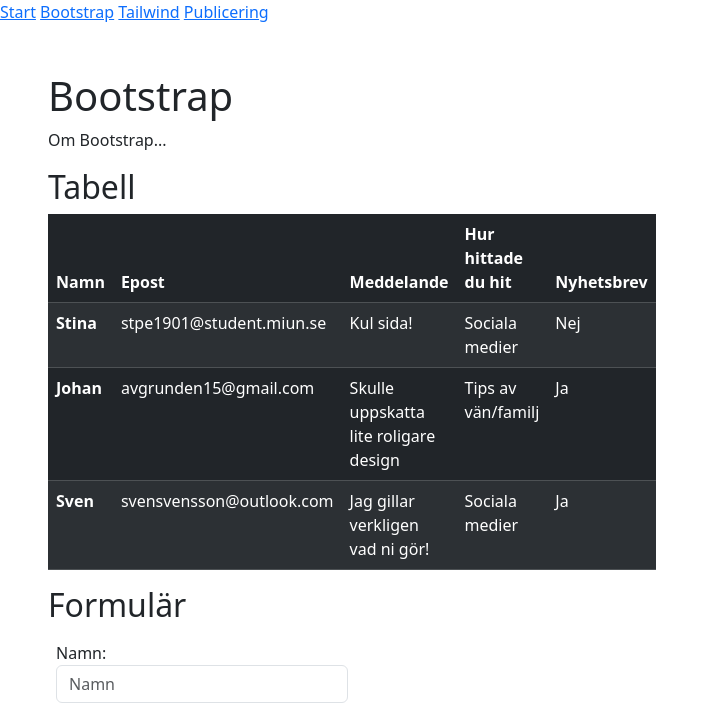
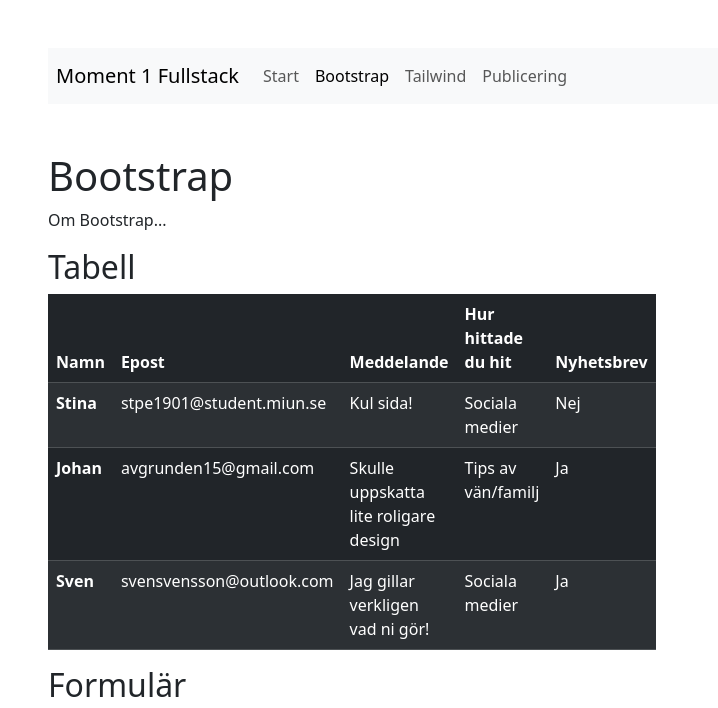
Before and after one commit to stinaRamona/Moment1Fullstack, a website: page src/ramverk1.html in a window 1280 px wide. Shown: the top 708 px of the page, without its empty margins (0-718 px from the left). Drawn offline with nearby package versions, Linux system fonts and the light colour scheme.

Commit message:
navigering fixad för bootstrap

```diff
--- a/src/ramverk1.html
+++ b/src/ramverk1.html
@@ -9,12 +9,20 @@
     <script defer src="https://cdn.jsdelivr.net/npm/bootstrap@5.3.3/dist/js/bootstrap.bundle.min.js" integrity="sha384-YvpcrYf0tY3lHB60NNkmXc5s9fDVZLESaAA55NDzOxhy9GkcIdslK1eN7N6jIeHz" crossorigin="anonymous"></script>
 </head>
 <body>
-    <nav>
-        <a href="index.html">Start</a>
-        <a href="ramverk1.html">Bootstrap</a>
-        <a href="ramverk2.html">Tailwind</a>
-        <a href="publicering.html">Publicering</a>
-    </nav>
+    <nav class="navbar navbar-expand-lg navbar-light bg-light m-5 p-2">
+        <a class="navbar-brand" href="index.html">Moment 1 Fullstack</a>
+        <button class="navbar-toggler" type="button" data-toggle="collapse" data-target="#navbarNavAltMarkup" aria-controls="navbarNavAltMarkup" aria-expanded="false" aria-label="Toggle navigation">
+          <span class="navbar-toggler-icon"></span>
+        </button>
+        <div class="collapse navbar-collapse" id="navbarNavAltMarkup">
+          <div class="navbar-nav">
+            <a class="nav-item nav-link" href="index.html">Start</a>
+            <a class="nav-item nav-link active" href="ramverk1.html">Bootstrap</a>
+            <a class="nav-item nav-link" href="ramverk2.html">Tailwind</a>
+            <a class="nav-item nav-link" href="publicering.html">Publicering</a>
+          </div>
+        </div>
+      </nav>
     <main class="m-5">
         <h1>Bootstrap</h1>
 
```
Also changed, not shown: dist/ramverk1.html.
